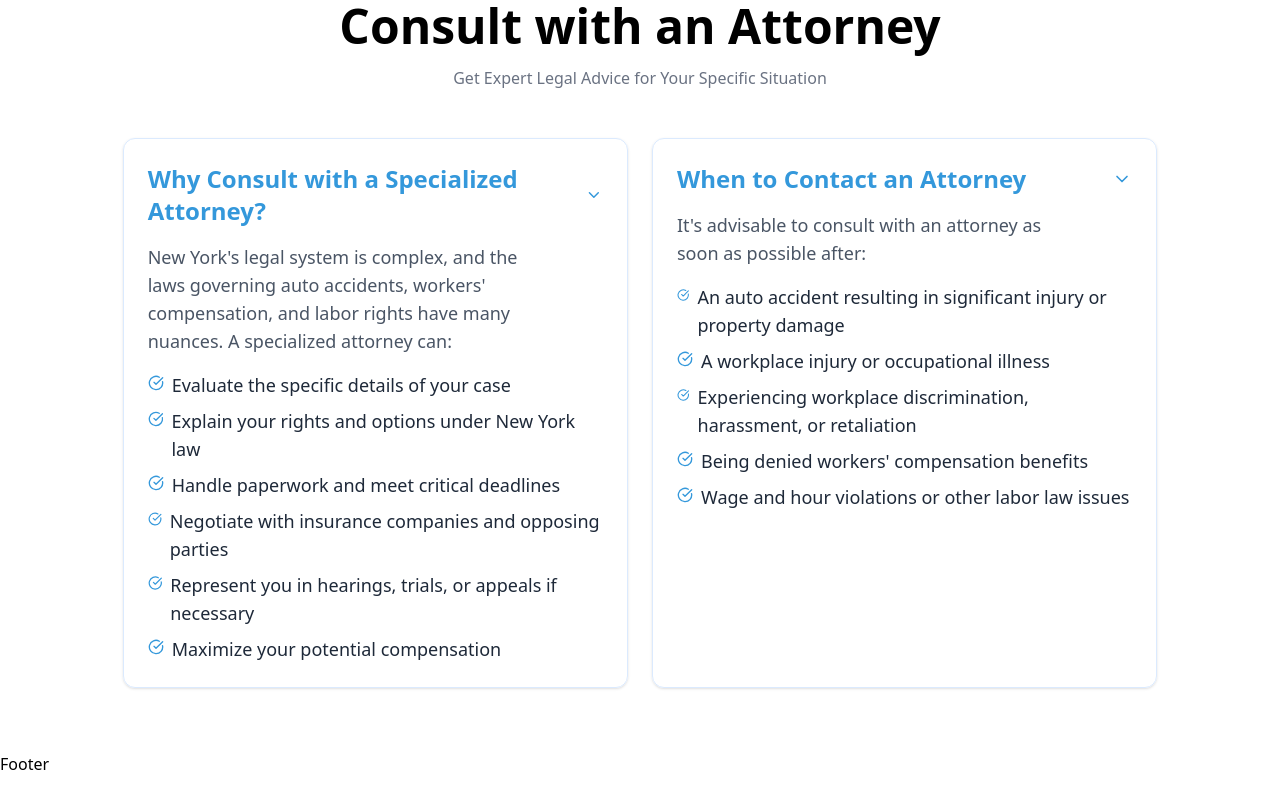
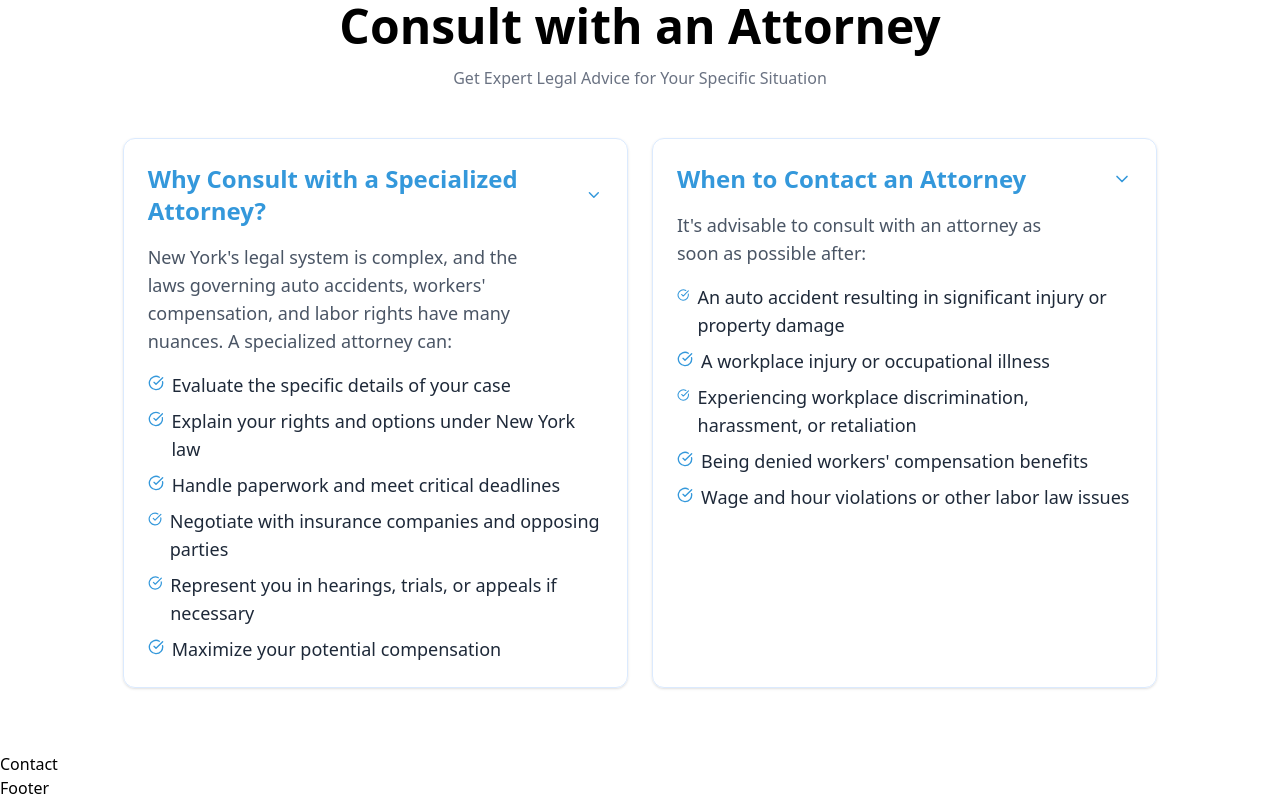
Before and after one commit to apera-softwares/NY-Legal-Resource-Center, a Next.js app: page / in a window 1280 px wide. Shown: the part 7581-8381 px from the top of the page. Before the commit the page ends 8357 px from the top, so only its background shows below. Built offline with nearby package versions, Linux system fonts and the light colour scheme.

Commit message:
contact compoennt

```diff
--- a/src/app/page.tsx
+++ b/src/app/page.tsx
@@ -1,5 +1,6 @@
 import AdditionalResources from "@/components/AdditionalResources";
 import ConsultWithAttorney from "@/components/ConsultWithAttorney";
+import Contact from "@/components/Contact";
 import Hero from "@/components/Hero";
 import ScrollSection from "@/components/scroll-section/ScrollSection";
 import WokerCompensation from "@/components/compensation-tab/WokerCompensation";
@@ -14,6 +15,7 @@
       <LaborLaws/>
       <AdditionalResources/>
       <ConsultWithAttorney/>
+      <Contact/>
     </>
   );
 }
--- /dev/null
+++ b/src/components/Contact.tsx
@@ -0,0 +1,9 @@
+import React from 'react'
+
+const Contact = () => {
+  return (
+    <div>Contact</div>
+  )
+}
+
+export default Contact
```
